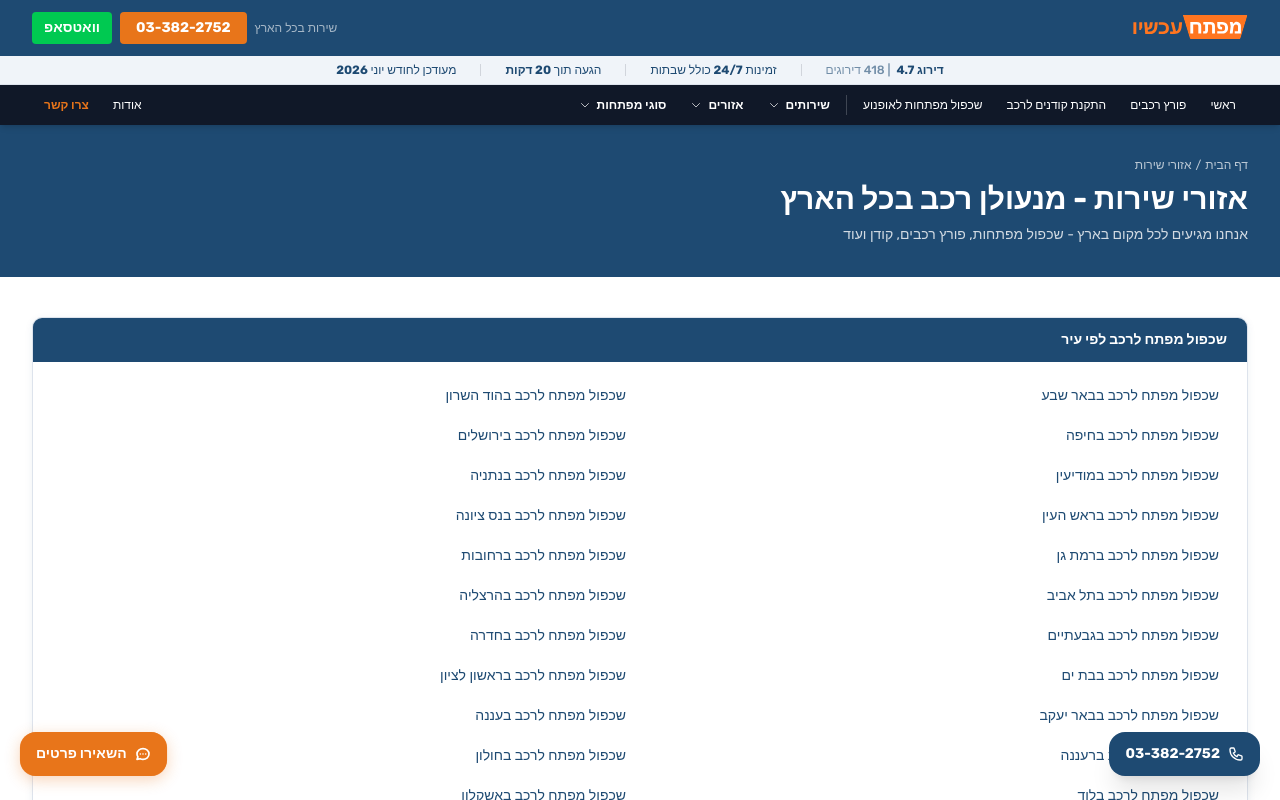
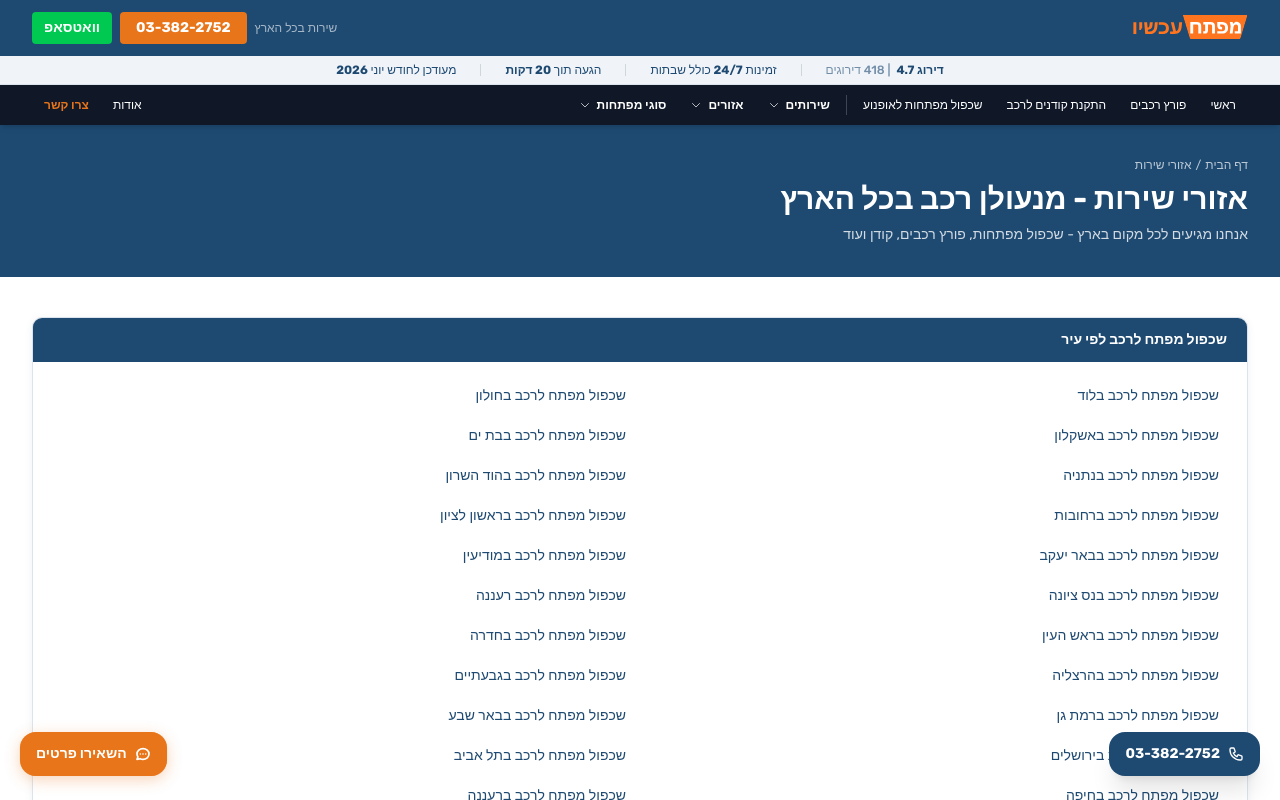
Before and after one commit to tomeruzan444-netizen/carkeynow, a Next.js app: page /service-areas in a window 1280 px wide. Shown: the top 800 px of the page. Built offline with nearby package versions, Linux system fonts and the light colour scheme.

Commit message:
Make service-areas KEY_CITIES dynamic from WP_PAGES
Replace hardcoded city list with auto-filter on WP_PAGES:
any page with slug starting 'שכפול-מפתח-לרכב-ב' appears
automatically, including the new בני ברק page.

Co-Authored-By: Claude Sonnet 4.6 <noreply@anthropic.com>

```diff
--- a/app/service-areas/page.tsx
+++ b/app/service-areas/page.tsx
@@ -1,6 +1,7 @@
 import type { Metadata } from 'next';
 import Link from 'next/link';
 import { SITE } from '@/lib/siteData';
+import { WP_PAGES } from '@/lib/wp-pages';
 
 export const metadata: Metadata = {
   title: 'אזורי שירות - מנעולן רכב בכל הארץ | מפתח עכשיו',
@@ -8,30 +9,13 @@ export const metadata: Metadata = {
   alternates: { canonical: 'https://carkeynow.co.il/%D7%90%D7%96%D7%95%D7%A8%D7%99-%D7%A9%D7%99%D7%A8%D7%95%D7%AA/' },
 };
 
-const KEY_CITIES = [
-  { label: 'שכפול מפתח לרכב בבאר שבע',      href: '/שכפול-מפתח-לרכב-בבאר-שבע' },
-  { label: 'שכפול מפתח לרכב בהוד השרון',    href: '/שכפול-מפתח-לרכב-בהוד-השרון' },
-  { label: 'שכפול מפתח לרכב בחיפה',         href: '/שכפול-מפתח-לרכב-בחיפה' },
-  { label: 'שכפול מפתח לרכב בירושלים',      href: '/שכפול-מפתח-לרכב-בירושלים' },
-  { label: 'שכפול מפתח לרכב במודיעין',      href: '/שכפול-מפתח-לרכב-במודיעין' },
-  { label: 'שכפול מפתח לרכב בנתניה',        href: '/שכפול-מפתח-לרכב-בנתניה' },
-  { label: 'שכפול מפתח לרכב בראש העין',     href: '/שכפול-מפתח-לרכב-באש-העין' },
-  { label: 'שכפול מפתח לרכב בנס ציונה',     href: '/שכפול-מפתח-לרכב-בנס-ציונה' },
-  { label: 'שכפול מפתח לרכב ברמת גן',       href: '/שכפול-מפתח-לרכב-ברמת-גן' },
-  { label: 'שכפול מפתח לרכב ברחובות',       href: '/שכפול-מפתח-לרכב-ברחובות' },
-  { label: 'שכפול מפתח לרכב בתל אביב',      href: '/שכפול-מפתח-לרכב-בתל-אביב' },
-  { label: 'שכפול מפתח לרכב בהרצליה',       href: '/שכפול-מפתח-לרכב-בהרצליה' },
-  { label: 'שכפול מפתח לרכב בגבעתיים',      href: '/שכפול-מפתח-לרכב-בגבעתיים' },
-  { label: 'שכפול מפתח לרכב בחדרה',         href: '/שכפול-מפתח-לרכב-בחדרה' },
-  { label: 'שכפול מפתח לרכב בבת ים',        href: '/שכפול-מפתח-לרכב-בבת-ים' },
-  { label: 'שכפול מפתח לרכב בראשון לציון',  href: '/שכפול-מפתח-לרכב-בראשון-לציון' },
-  { label: 'שכפול מפתח לרכב בבאר יעקב',     href: '/שכפול-מפתח-לרכב-בבאר-יעקב' },
-  { label: 'שכפול מפתח לרכב בעננה',         href: '/שכפול-מפתח-לרכב-בעננה' },
-  { label: 'שכפול מפתח לרכב ברעננה',        href: '/שכפול-מפתח-לרכב-ברעננה' },
-  { label: 'שכפול מפתח לרכב בחולון',        href: '/שכפול-מפתח-לרכב-בחולון' },
-  { label: 'שכפול מפתח לרכב בלוד',          href: '/שכפול-מפתח-לרכב-בלוד' },
-  { label: 'שכפול מפתח לרכב באשקלון',       href: '/שכפול-מפתח-לרכב-באשקלון' },
-];
+// Auto-generated from WP_PAGES — any page with slug שכפול-מפתח-לרכב-ב* appears here automatically
+const KEY_CITIES = WP_PAGES
+  .filter(p => p.slug.startsWith('שכפול-מפתח-לרכב-ב'))
+  .map(p => ({
+    label: p.title.split(' - ')[0],
+    href: `/${p.slug}`,
+  }));
 
 const LOCKOUT_CITIES = [
   { label: 'פורץ רכבים בתל אביב',     href: '/פורץ-רכבים-בתל-אביב' },
```
